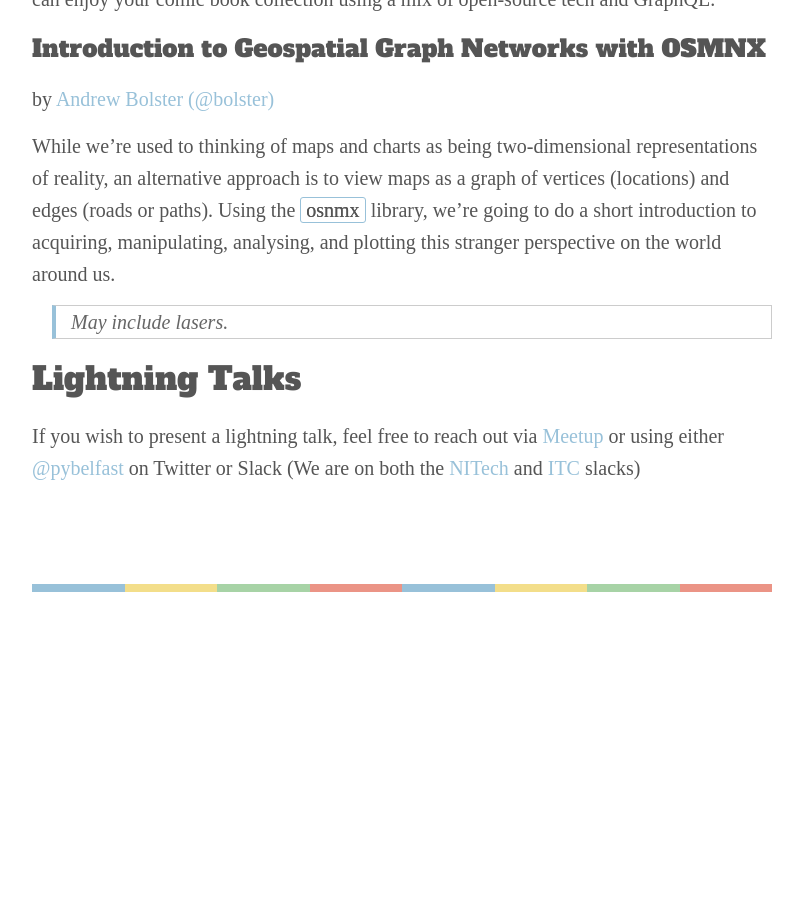
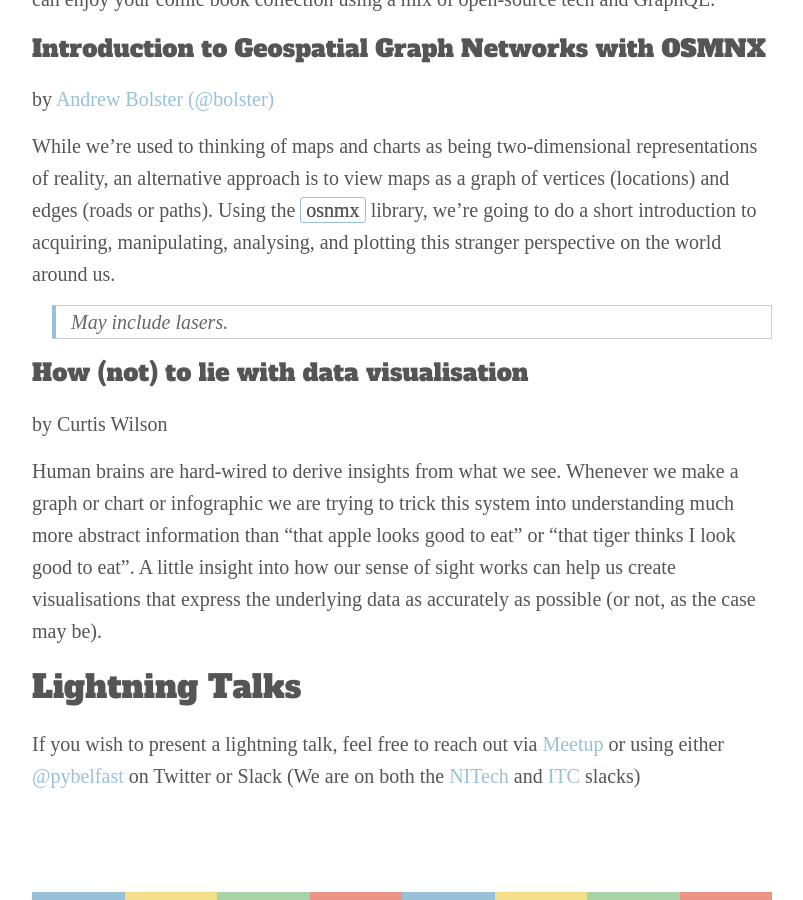
Before and after one commit to pybelfast/pybelfast.github.io, a Jekyll site: the page built from _posts/2022-03-03-pybelfast-returns.md, in a window 1280 px wide and 900 px high, scrolled down 1142 px. Shown: the whole window, without its empty margins (238-1041 px from the left). Built offline with Jekyll 4.4.1, drawn with Linux system fonts in a browser that asks for light colours; some web fonts are replaced; before the commit the page ends 1734 px from its top, so only the background shows below that.

Commit message:
one more victim

```diff
--- a/_posts/2022-03-03-pybelfast-returns.md
+++ b/_posts/2022-03-03-pybelfast-returns.md
@@ -33,6 +33,11 @@ While we’re used to thinking of maps and charts as being two-dimensional repre
 
 > May include lasers.
 
+### How (not) to lie with data visualisation
+by Curtis Wilson
+
+Human brains are hard-wired to derive insights from what we see. Whenever we make a graph or chart or infographic we are trying to trick this system into understanding much more abstract information than “that apple looks good to eat” or “that tiger thinks I look good to eat”. A little insight into how our sense of sight works can help us create visualisations that express the underlying data as accurately as possible (or not, as the case may be).
+
 ## Lightning Talks
 
 If you wish to present a lightning talk, feel free to reach out via [Meetup](https://www.meetup.com/PyBelfast/) or using either [@pybelfast](https://twitter.com/pybelfast) on Twitter or Slack (We are on both the [NITech](nitech.slack.com) and [ITC](irishtechcommunity.slack.com) slacks)
```
